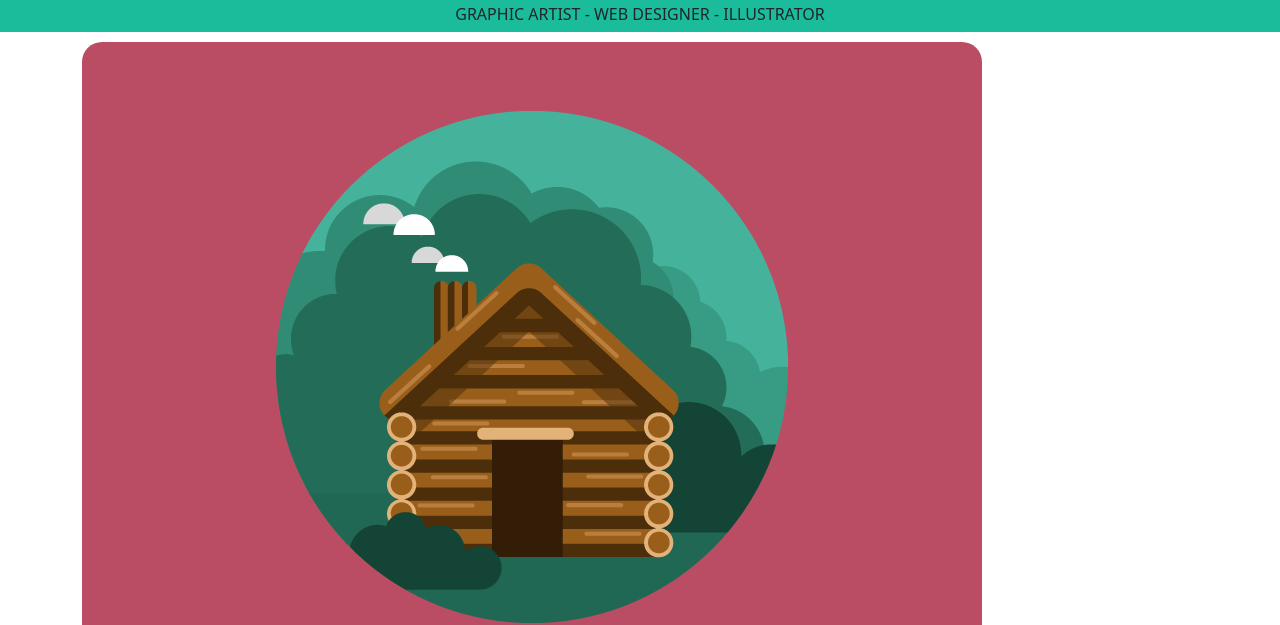
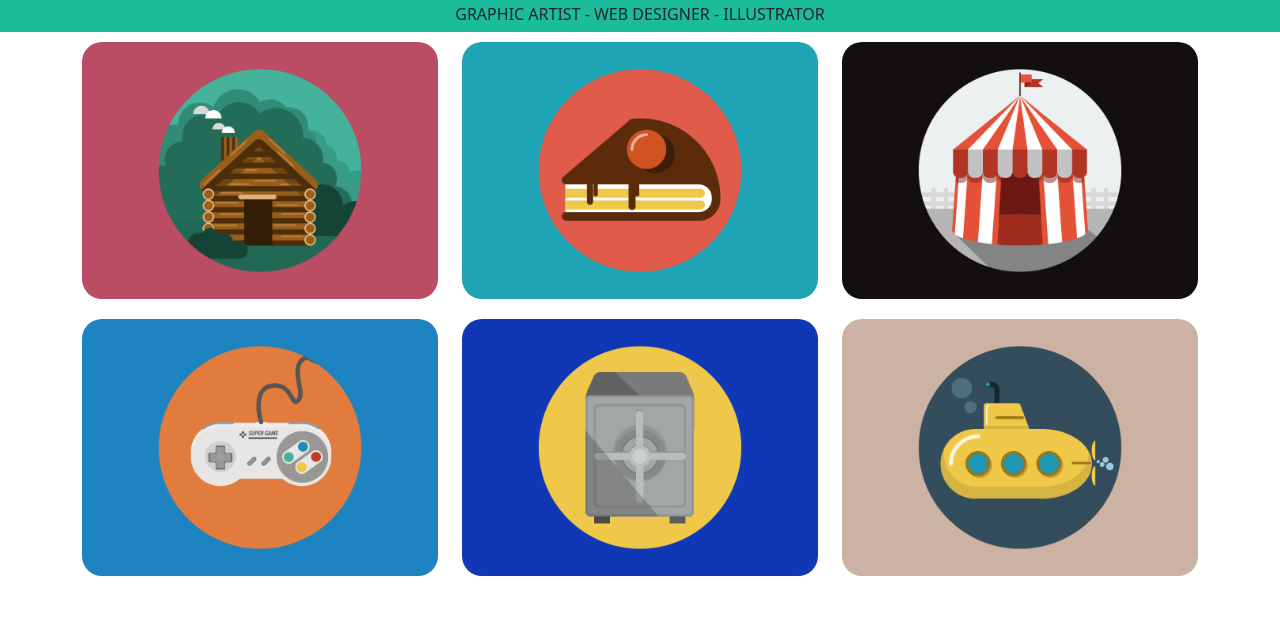
Before and after one commit to razcc/html-css-bootstrap-freelancer, a plain HTML site: page index.html in a window 1280 px wide. Shown: the part 363-988 px from the top of the page. After the commit the page ends 949 px from the top, so only its background shows below. Drawn offline with nearby package versions, Linux system fonts and the light colour scheme.

Commit message:
Section 2- tablet- desktop

```diff
--- a/index.html
+++ b/index.html
@@ -54,22 +54,22 @@
       <!-- Sectio 2 -->
       <section class="container">
         <div class="row">
-            <div class="col-12">
+            <div class="col-12 col-md-6 col-lg-4 ">
                 <img src="img/cabin.png" class="max-img-section2" alt="">
             </div>
-            <div class="col-12">
+            <div class="col-12 col-md-6 col-lg-4 ">
                 <img src="img/cake.png" class="max-img-section2" alt="">
             </div>
-            <div class="col-12">
+            <div class="col-12 col-md-6 col-lg-4 ">
                 <img src="img/circus.png" class="max-img-section2" alt="">
             </div>
-            <div class="col-12">
+            <div class="col-12 col-md-6 col-lg-4 ">
                 <img src="img/game.png" class="max-img-section2" alt="">
             </div>
-            <div class="col-12">
+            <div class="col-12 col-md-6 col-lg-4 ">
                 <img src="img/safe.png" class="max-img-section2" alt="">
             </div>
-            <div class="col-12">
+            <div class="col-12 col-md-6 col-lg-4 ">
                 <img src="img/submarine.png" class="max-img-section2" alt="">
             </div>
         </div>
```
